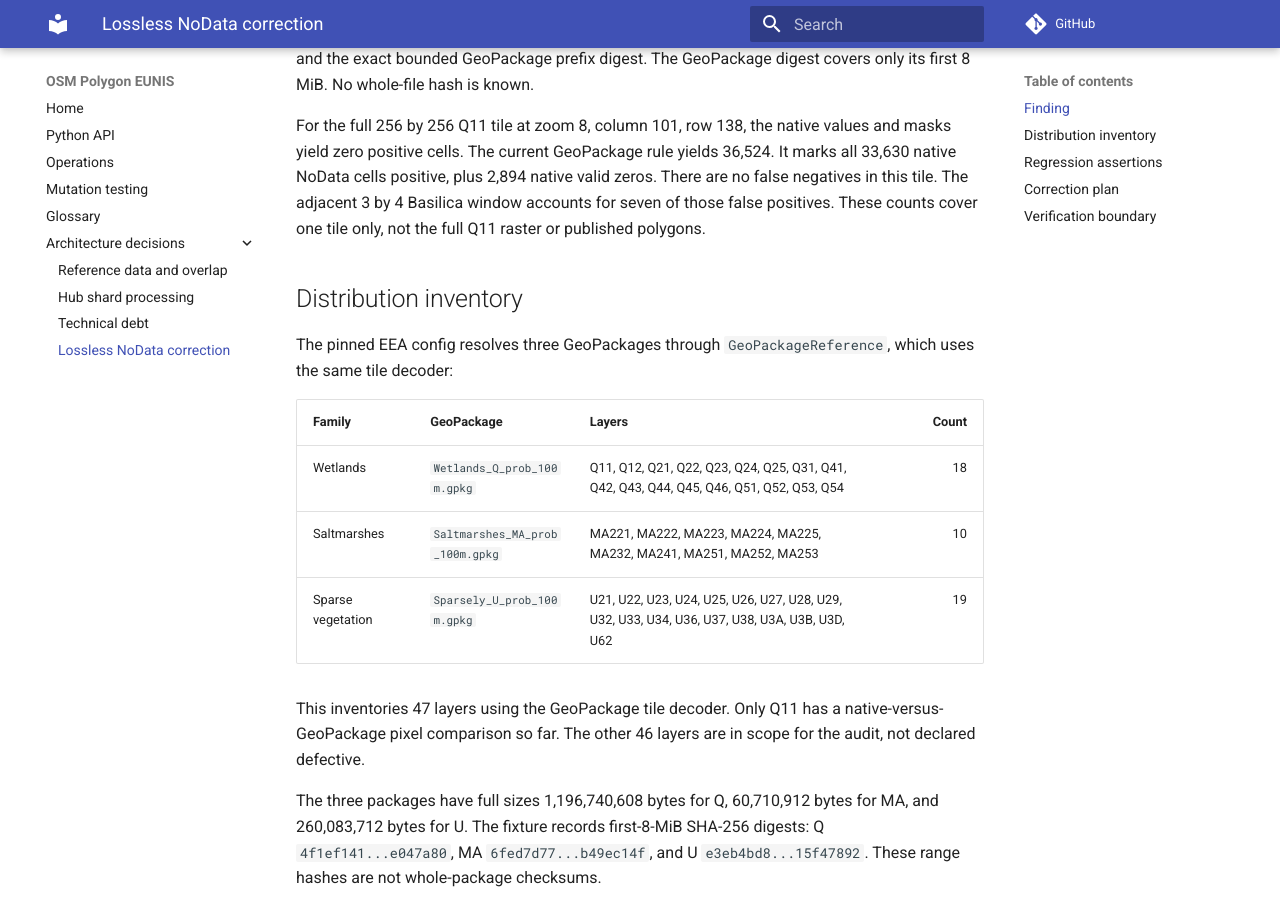
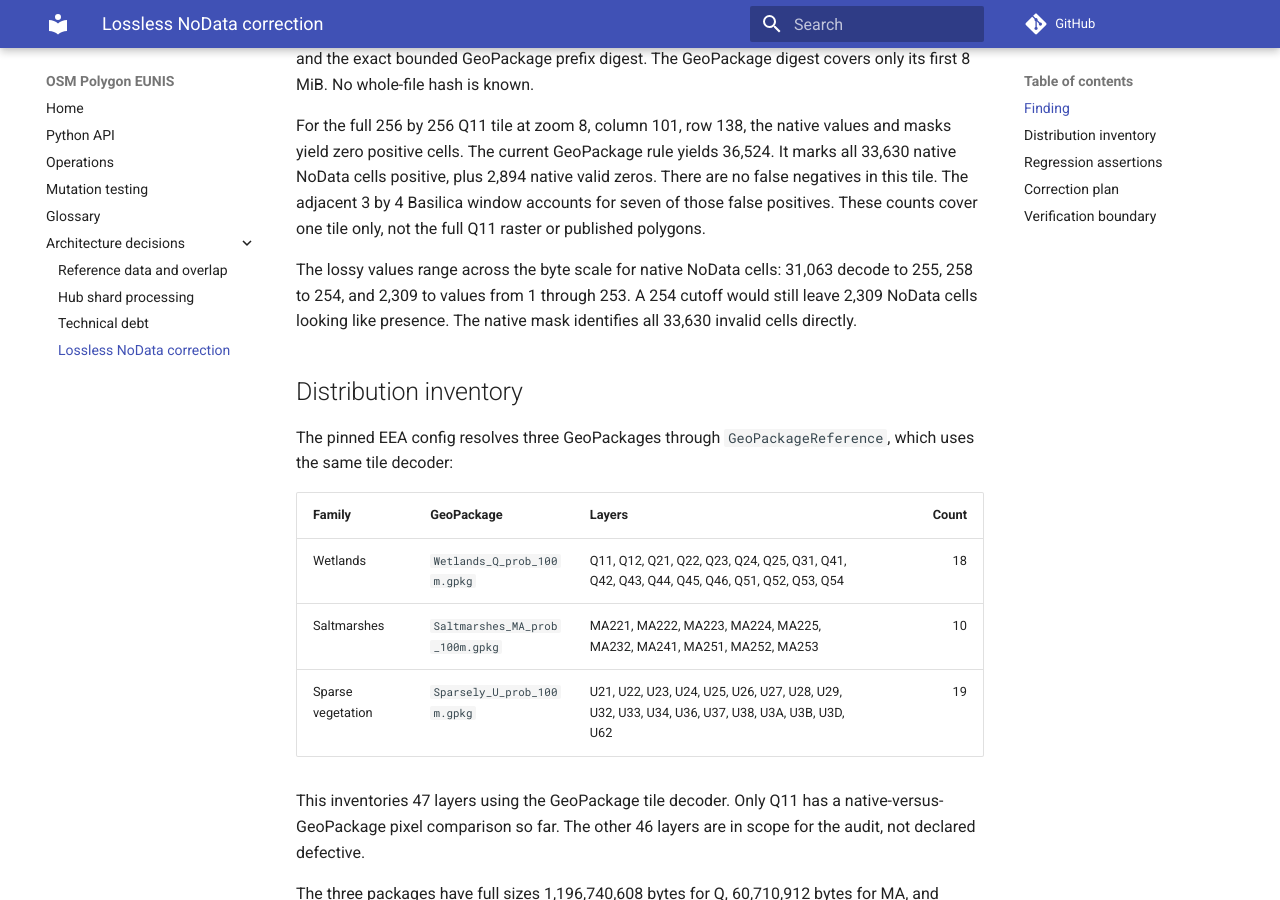
Before and after one commit to NoeFlandre/osm-polygon-eunis, an MkDocs documentation site: the page built from docs/source-correction/gpkg-lossless-nodata.md, in a window 1280 px wide and 900 px high, scrolled down 447 px. Built offline with MkDocs 1.6.1 and Material for MkDocs 9.7.7, drawn with Linux system fonts in a browser that asks for light colours; comment, search, counter and statistics services are not loaded.

Commit message:
docs: quantify one Q11 tile NoData mismatch

```diff
--- a/docs/source-correction/gpkg-lossless-nodata.md
+++ b/docs/source-correction/gpkg-lossless-nodata.md
@@ -22,6 +22,11 @@ values and masks yield zero positive cells. The current GeoPackage rule yields
 valid zeros. There are no false negatives in this tile. The adjacent 3 by 4
 Basilica window accounts for seven of those false positives. These counts cover
 one tile only, not the full Q11 raster or published polygons.
+
+The lossy values range across the byte scale for native NoData cells: 31,063
+decode to 255, 258 to 254, and 2,309 to values from 1 through 253. A 254 cutoff
+would still leave 2,309 NoData cells looking like presence. The native mask
+identifies all 33,630 invalid cells directly.
 
 ## Distribution inventory
 
```
Also changed, not shown: 1 other file.
